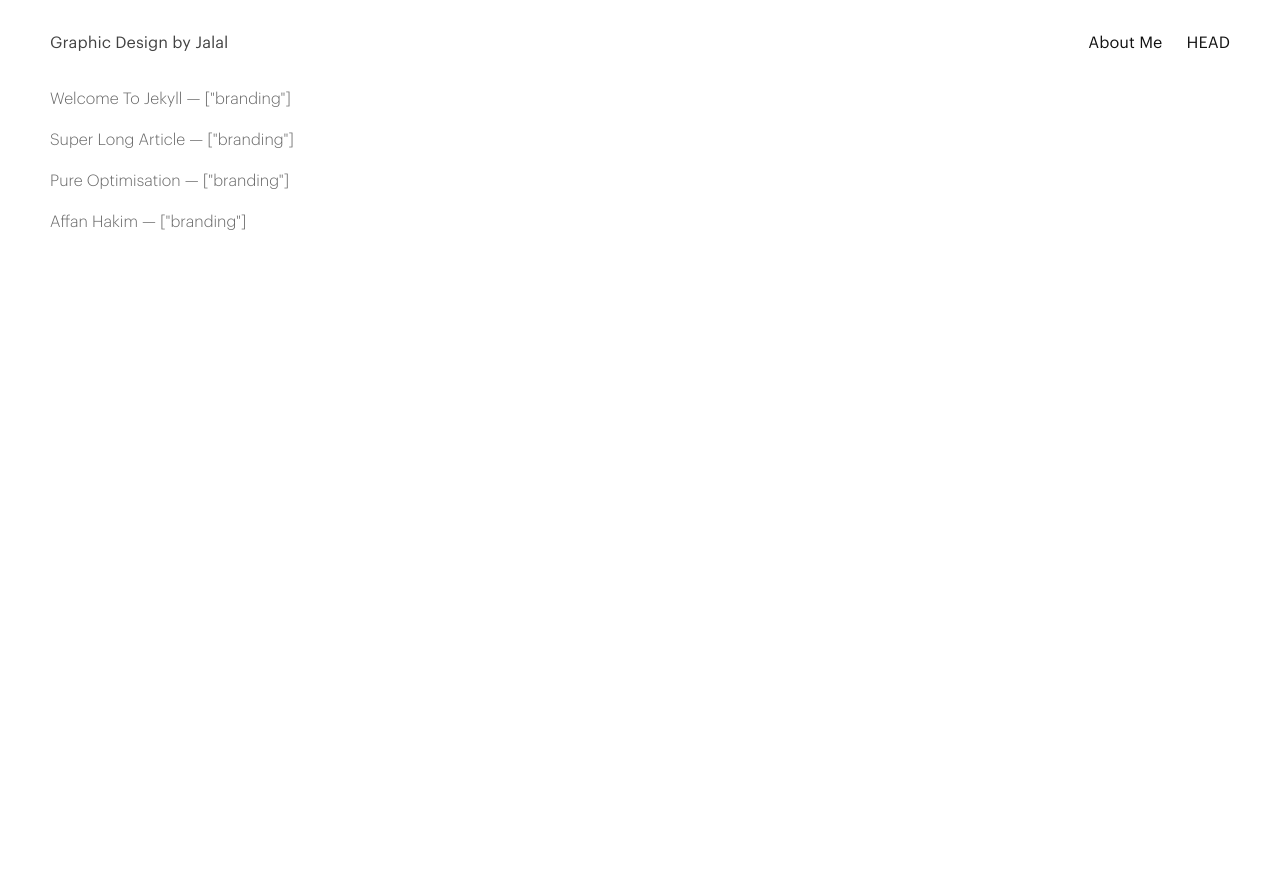
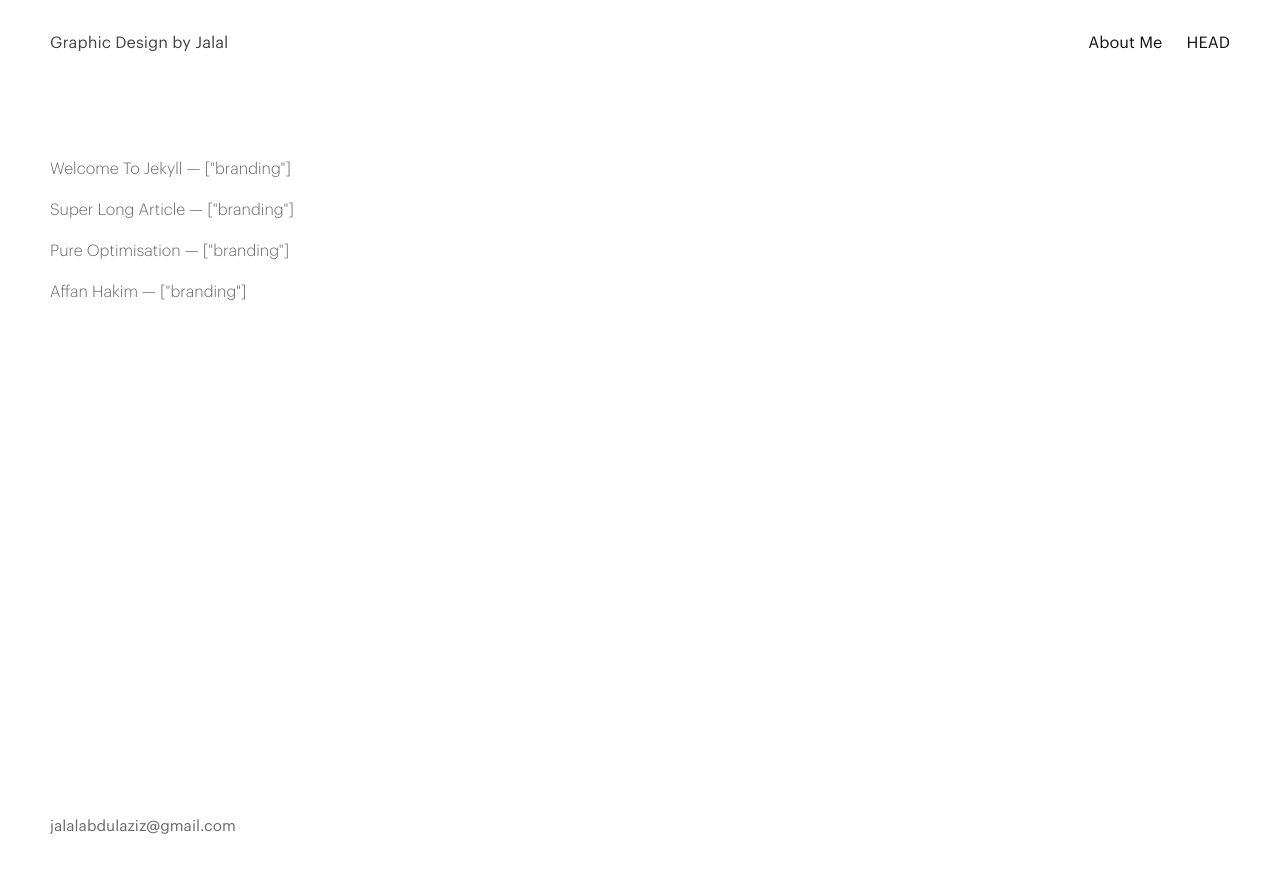
Before and after one commit to jalalabdul/jalalabdul.github.io, a Jekyll site: the page built from index.md, in a window 1280 px wide. Shown: the top 873 px of the page. Built offline with Jekyll 4.4.1, drawn with Linux system fonts in a browser that asks for light colours.

Commit message:
update dikit

```diff
--- a/_includes/footer.html
+++ b/_includes/footer.html
@@ -1,5 +1,4 @@
 <footer class="site-footer">
-
   <div class="wrapper">
     <div class="footer-col-wrapper">
       <div class="footer-col footer-col-1">
@@ -10,7 +9,5 @@
         </ul>
       </div>
     </div>
-
   </div>
-
 </footer>
--- a/_layouts/default.html
+++ b/_layouts/default.html
@@ -8,5 +8,6 @@
         {{ content }}
       </div>
     </main>
+       {% include footer.html %}
   </body>
 </html>
--- a/assets/main.css
+++ b/assets/main.css
@@ -276,7 +276,7 @@ pre {
  */
 .page-content {
   max-width: 800px;
-  padding: 30px 0; }
+  padding: 100px 0 30px 0;}
 
 .page-heading {
   font-size: 20px; }
@@ -318,7 +318,7 @@ pre {
       position: absolute;
       right: 50px;
       bottom: 50px;
-      max-width: 600px;
+      max-width: 720px;
     }
     ul.post-list>li:hover>a>img.work {
     display: block;}
```
